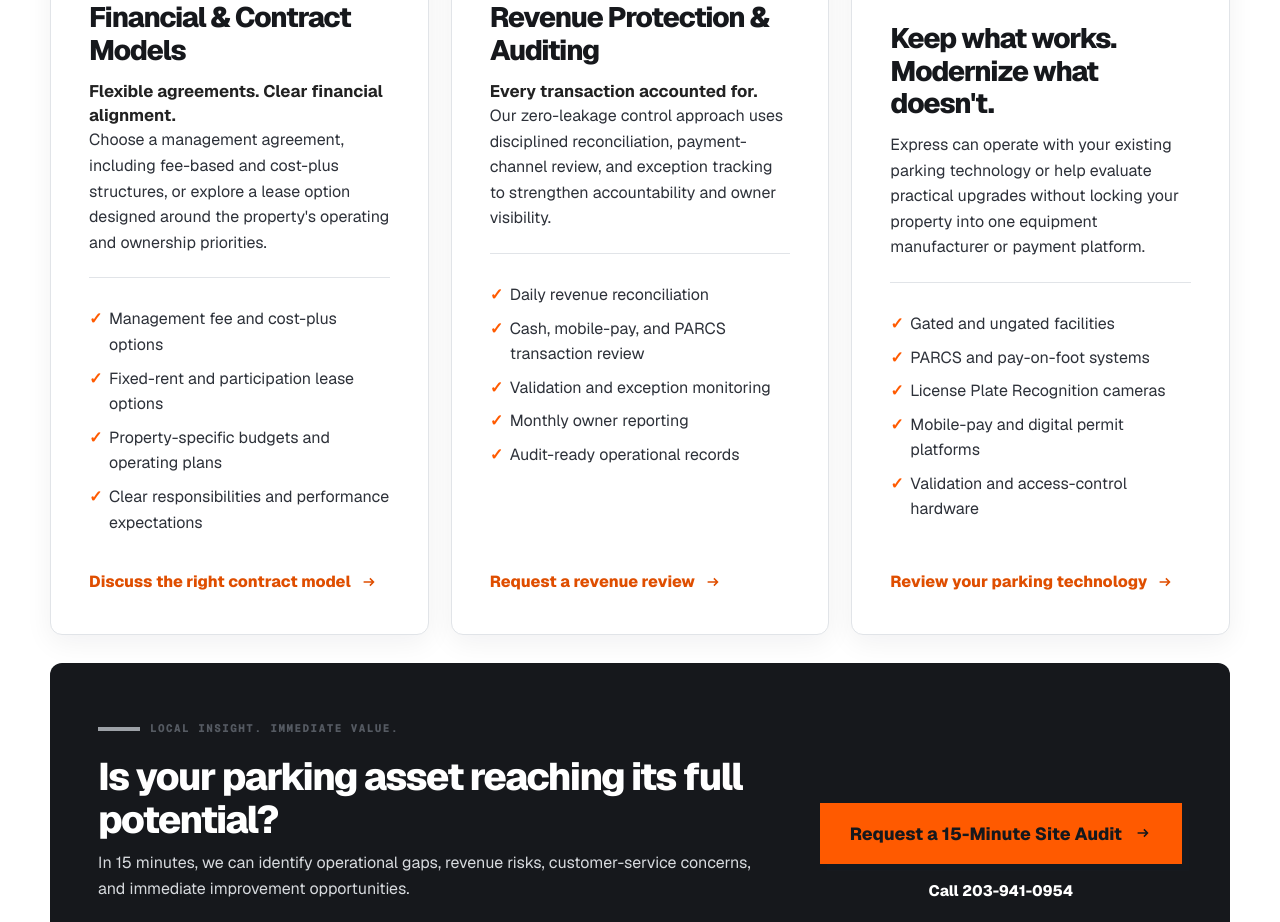
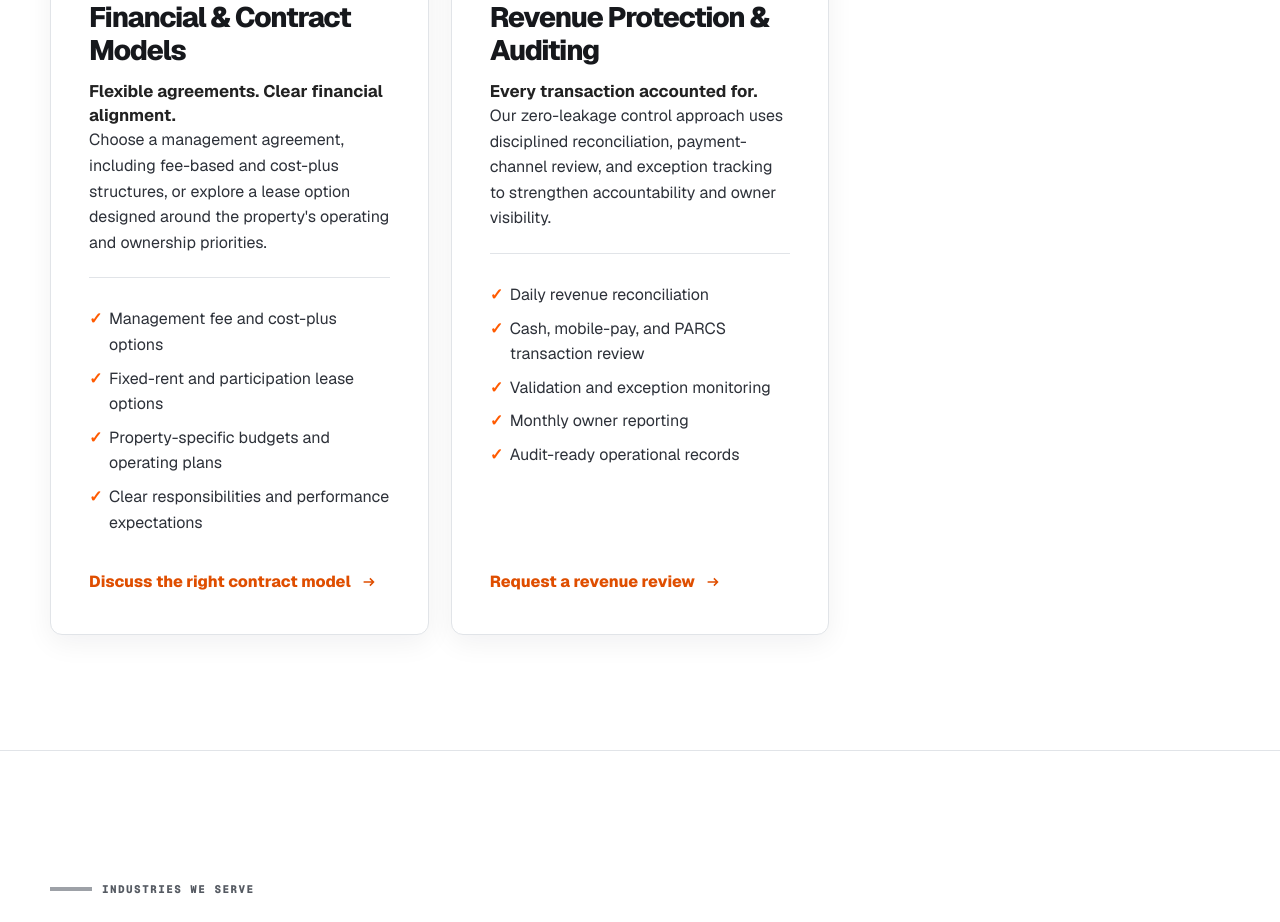
Before and after one commit to expresparking/express-parking-web, a Next.js app: page / in a window 1280 px wide. Shown: the part 4220-5142 px from the top of the page. Built offline with nearby package versions, Linux system fonts and the light colour scheme.

Commit message:
Remove parking technology and site audit sections

```diff
--- a/app/page.tsx
+++ b/app/page.tsx
@@ -217,36 +217,6 @@ export default function Home() {
               </ul>
               <Link href="/contact">Request a revenue review <ArrowIcon /></Link>
             </article>
-
-            <article className="owner-proof-card">
-              <span className="tech-badge">Tech &amp; PARCS agnostic</span>
-              <h3>Keep what works. Modernize what doesn&apos;t.</h3>
-              <p>
-                Express can operate with your existing parking technology or help
-                evaluate practical upgrades without locking your property into one
-                equipment manufacturer or payment platform.
-              </p>
-              <ul className="owner-proof-list">
-                <li>Gated and ungated facilities</li>
-                <li>PARCS and pay-on-foot systems</li>
-                <li>License Plate Recognition cameras</li>
-                <li>Mobile-pay and digital permit platforms</li>
-                <li>Validation and access-control hardware</li>
-              </ul>
-              <Link href="/contact">Review your parking technology <ArrowIcon /></Link>
-            </article>
-          </div>
-
-          <div className="owner-proof-cta">
-            <div>
-              <span className="eyebrow"><span className="eyebrow-line" />Local insight. Immediate value.</span>
-              <h3>Is your parking asset reaching its full potential?</h3>
-              <p>In 15 minutes, we can identify operational gaps, revenue risks, customer-service concerns, and immediate improvement opportunities.</p>
-            </div>
-            <div className="owner-proof-actions">
-              <Link className="button button-primary" href="/contact">Request a 15-Minute Site Audit <ArrowIcon /></Link>
-              <a className="owner-proof-phone" href="tel:+12039410954">Call 203-941-0954</a>
-            </div>
           </div>
         </div>
       </section>
```
